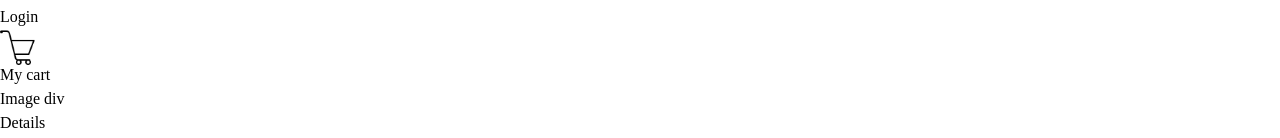
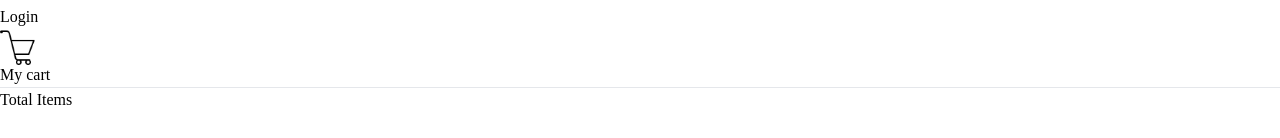
Before and after one commit to Avinashyennam/E-Cart, a React (Vite) app in the folder client/: page /cart in a window 1280 px wide. Shown: the part 630-768 px from the top of the page. Built offline with nearby package versions, Linux system fonts and the light colour scheme.

Commit message:
Implemented Cart but without authentication

```diff
--- a/client/src/components/assets/all_products.js
+++ b/client/src/components/assets/all_products.js
@@ -37,7 +37,7 @@ import p36_img from "./product_36.png";
 
 let all_product = [
   {
-    id: 1,
+    id: 0,
     name: "Striped Flutter Sleeve Overlap Collar Peplum Hem Blouse",
     category: "women",
     image: p1_img,
@@ -45,7 +45,7 @@ let all_product = [
     old_price: 80.5,
   },
   {
-    id: 2,
+    id: 1,
     name: "Striped Flutter Sleeve Overlap Collar Peplum Hem Blouse",
     category: "women",
     image: p2_img,
@@ -53,7 +53,7 @@ let all_product = [
     old_price: 120.5,
   },
   {
-    id: 3,
+    id: 2,
     name: "Striped Flutter Sleeve Overlap Collar Peplum Hem Blouse",
     category: "women",
     image: p3_img,
@@ -61,7 +61,7 @@ let all_product = [
     old_price: 100.5,
   },
   {
-    id: 4,
+    id: 3,
     name: "Striped Flutter Sleeve Overlap Collar Peplum Hem Blouse",
     category: "women",
     image: p4_img,
@@ -69,7 +69,7 @@ let all_product = [
     old_price: 150.0,
   },
   {
-    id: 5,
+    id: 4,
     name: "Striped Flutter Sleeve Overlap Collar Peplum Hem Blouse",
     category: "women",
     image: p5_img,
@@ -77,7 +77,7 @@ let all_product = [
     old_price: 120.5,
   },
   {
-    id: 6,
+    id: 5,
     name: "Striped Flutter Sleeve Overlap Collar Peplum Hem Blouse",
     category: "women",
     image: p6_img,
@@ -85,7 +85,7 @@ let all_product = [
     old_price: 120.5,
   },
   {
-    id: 7,
+    id: 6,
     name: "Striped Flutter Sleeve Overlap Collar Peplum Hem Blouse",
     category: "women",
     image: p7_img,
@@ -93,7 +93,7 @@ let all_product = [
     old_price: 120.5,
   },
   {
-    id: 8,
+    id: 7,
     name: "Striped Flutter Sleeve Overlap Collar Peplum Hem Blouse",
     category: "women",
     image: p8_img,
@@ -101,7 +101,7 @@ let all_product = [
     old_price: 120.5,
   },
   {
-    id: 9,
+    id: 8,
     name: "Striped Flutter Sleeve Overlap Collar Peplum Hem Blouse",
     category: "women",
     image: p9_img,
@@ -109,7 +109,7 @@ let all_product = [
     old_price: 120.5,
   },
   {
-    id: 10,
+    id: 9,
     name: "Striped Flutter Sleeve Overlap Collar Peplum Hem Blouse",
     category: "women",
     image: p10_img,
@@ -117,7 +117,7 @@ let all_product = [
     old_price: 120.5,
   },
   {
-    id: 11,
+    id: 10,
     name: "Striped Flutter Sleeve Overlap Collar Peplum Hem Blouse",
     category: "women",
     image: p11_img,
@@ -125,7 +125,7 @@ let all_product = [
     old_price: 120.5,
   },
   {
-    id: 12,
+    id: 11,
     name: "Striped Flutter Sleeve Overlap Collar Peplum Hem Blouse",
     category: "women",
     image: p12_img,
@@ -133,7 +133,7 @@ let all_product = [
     old_price: 120.5,
   },
   {
-    id: 13,
+    id: 12,
     name: "Men Green Solid Zippered Full-Zip Slim Fit Bomber Jacket",
     category: "men",
     image: p13_img,
@@ -141,7 +141,7 @@ let all_product = [
     old_price: 120.5,
   },
   {
-    id: 14,
+    id: 13,
     name: "Men Green Solid Zippered Full-Zip Slim Fit Bomber Jacket",
     category: "men",
     image: p14_img,
@@ -149,7 +149,7 @@ let all_product = [
     old_price: 120.5,
   },
   {
-    id: 15,
+    id: 14,
     name: "Men Green Solid Zippered Full-Zip Slim Fit Bomber Jacket",
     category: "men",
     image: p15_img,
@@ -157,7 +157,7 @@ let all_product = [
     old_price: 120.5,
   },
   {
-    id: 16,
+    id: 15,
     name: "Men Green Solid Zippered Full-Zip Slim Fit Bomber Jacket",
     category: "men",
     image: p16_img,
@@ -165,7 +165,7 @@ let all_product = [
     old_price: 120.5,
   },
   {
-    id: 17,
+    id: 16,
     name: "Men Green Solid Zippered Full-Zip Slim Fit Bomber Jacket",
     category: "men",
     image: p17_img,
@@ -173,7 +173,7 @@ let all_product = [
     old_price: 120.5,
   },
   {
-    id: 18,
+    id: 17,
     name: "Men Green Solid Zippered Full-Zip Slim Fit Bomber Jacket",
     category: "men",
     image: p18_img,
@@ -181,7 +181,7 @@ let all_product = [
     old_price: 120.5,
   },
   {
-    id: 19,
+    id: 18,
     name: "Men Green Solid Zippered Full-Zip Slim Fit Bomber Jacket",
     category: "men",
     image: p19_img,
@@ -189,7 +189,7 @@ let all_product = [
     old_price: 120.5,
   },
   {
-    id: 20,
+    id: 19,
     name: "Men Green Solid Zippered Full-Zip Slim Fit Bomber Jacket",
     category: "men",
     image: p20_img,
@@ -197,7 +197,7 @@ let all_product = [
     old_price: 120.5,
   },
   {
-    id: 21,
+    id: 20,
     name: "Men Green Solid Zippered Full-Zip Slim Fit Bomber Jacket",
     category: "men",
     image: p21_img,
@@ -205,7 +205,7 @@ let all_product = [
     old_price: 120.5,
   },
   {
-    id: 22,
+    id: 21,
     name: "Men Green Solid Zippered Full-Zip Slim Fit Bomber Jacket",
     category: "men",
     image: p22_img,
@@ -213,7 +213,7 @@ let all_product = [
     old_price: 120.5,
   },
   {
-    id: 23,
+    id: 22,
     name: "Men Green Solid Zippered Full-Zip Slim Fit Bomber Jacket",
     category: "men",
     image: p23_img,
@@ -221,7 +221,7 @@ let all_product = [
     old_price: 120.5,
   },
   {
-    id: 24,
+    id: 23,
     name: "Men Green Solid Zippered Full-Zip Slim Fit Bomber Jacket",
     category: "men",
     image: p24_img,
@@ -229,7 +229,7 @@ let all_product = [
     old_price: 120.5,
   },
   {
-    id: 25,
+    id: 24,
     name: "Boys Orange Colourblocked Hooded Sweatshirt",
     category: "kid",
     image: p25_img,
@@ -237,7 +237,7 @@ let all_product = [
     old_price: 120.5,
   },
   {
-    id: 26,
+    id: 25,
     name: "Boys Orange Colourblocked Hooded Sweatshirt",
     category: "kid",
     image: p26_img,
@@ -245,7 +245,7 @@ let all_product = [
     old_price: 120.5,
   },
   {
-    id: 27,
+    id: 26,
     name: "Boys Orange Colourblocked Hooded Sweatshirt",
     category: "kid",
     image: p27_img,
@@ -253,7 +253,7 @@ let all_product = [
     old_price: 120.5,
   },
   {
-    id: 28,
+    id: 27,
     name: "Boys Orange Colourblocked Hooded Sweatshirt",
     category: "kid",
     image: p28_img,
@@ -261,7 +261,7 @@ let all_product = [
     old_price: 120.5,
   },
   {
-    id: 29,
+    id: 28,
     name: "Boys Orange Colourblocked Hooded Sweatshirt",
     category: "kid",
     image: p29_img,
@@ -269,7 +269,7 @@ let all_product = [
     old_price: 120.5,
   },
   {
-    id: 30,
+    id: 29,
     name: "Boys Orange Colourblocked Hooded Sweatshirt",
     category: "kid",
     image: p30_img,
@@ -277,7 +277,7 @@ let all_product = [
     old_price: 120.5,
   },
   {
-    id: 31,
+    id: 30,
     name: "Boys Orange Colourblocked Hooded Sweatshirt",
     category: "kid",
     image: p31_img,
@@ -285,7 +285,7 @@ let all_product = [
     old_price: 120.5,
   },
   {
-    id: 32,
+    id: 31,
     name: "Boys Orange Colourblocked Hooded Sweatshirt",
     category: "kid",
     image: p32_img,
@@ -293,7 +293,7 @@ let all_product = [
     old_price: 120.5,
   },
   {
-    id: 33,
+    id: 32,
     name: "Boys Orange Colourblocked Hooded Sweatshirt",
     category: "kid",
     image: p33_img,
@@ -301,7 +301,7 @@ let all_product = [
     old_price: 120.5,
   },
   {
-    id: 34,
+    id: 33,
     name: "Boys Orange Colourblocked Hooded Sweatshirt",
     category: "kid",
     image: p34_img,
@@ -309,7 +309,7 @@ let all_product = [
     old_price: 120.5,
   },
   {
-    id: 35,
+    id: 34,
     name: "Boys Orange Colourblocked Hooded Sweatshirt",
     category: "kid",
     image: p35_img,
@@ -317,7 +317,7 @@ let all_product = [
     old_price: 120.5,
   },
   {
-    id: 36,
+    id: 35,
     name: "Boys Orange Colourblocked Hooded Sweatshirt",
     category: "kid",
     image: p36_img,
--- a/client/src/pages/Cart.jsx
+++ b/client/src/pages/Cart.jsx
@@ -1,15 +1,50 @@
-import React from "react";
+import React, { useState, useContext } from "react";
+import { ShopContext } from "../context/ShopContext";
 
-const Cart = ()=>{
-    return(
+const Cart = () => {
+    const { cartItems, all_products, removeFromCart } = useContext(ShopContext);
+    return (
         <>
             <div className="flex gap-8 p-8 bg-slate-100">
-                <div className="border-2 border-black w-3/5">
-                    <h1>My cart</h1>
-                    <div>
-                        <div>Image div</div>
-                        <div>Details</div>
-                    </div>
+                <div className=" border-black w-3/5 bg-white">
+                    <h1 className="text-xl mx-10 my-2">My cart</h1>
+                    <hr />
+                    {
+                        all_products.map((item) => {
+                            if (cartItems[item.id] > 0) {
+                                return (
+                                    <div key={item.id} className="flex gap-10 p-4 border-t border-slate-300">
+                                        <div className="flex flex-col items-center gap-3">
+                                            <div className="image">
+                                                <img src={item.image} alt="not found" width={100} height={100} />
+                                            </div>
+                                            <div className="quantity flex gap-2">
+                                                <button className="border border-black rounded-[50%] w-[30px] h-[30px] flex items-center justify-center text-2xl">-</button>
+                                                <h2 className="w-10 border border-black flex items-center justify-center">4</h2>
+                                                <button className="border border-black rounded-[50%] w-[30px] h-[30px] flex items-center justify-center text-2xl">+</button>
+                                            </div>
+                                        </div>
+                                        <div className="flex flex-col gap-4">
+                                            <div className="text-xl font-semibold">{item.name}</div>
+                                            <div className="flex gap-4 items-center">
+                                                <h1 className="text-3xl font-semibold">${item.new_price}</h1>
+                                                <h2 className="text-lg text-decoration-line: line-through text-slate-500">${item.old_price}</h2>
+                                                <h2 className="text-lg text-green-500">77% off</h2>
+                                            </div>
+                                            <div className="flex gap-3">
+                                                <button className="bg-[#02be47] px-6 py-1 text-xl rounded">Buy</button>
+                                                <button className="bg-[#fe3f3b] px-3 py-1 text-xl rounded" onClick={()=>removeFromCart(item.id)}>Remove</button>
+                                            </div>
+                                        </div>
+                                        <div>
+                                            <h2>Free delivery in 3-4 days</h2>
+                                        </div>
+                                    </div>
+                                )
+                            }
+
+                        })
+                    }
                 </div>
                 <div className="border-2 border-red-600 w-2/5">
                     <h1>Total Items</h1>
--- a/client/src/pages/ShopCategory.jsx
+++ b/client/src/pages/ShopCategory.jsx
@@ -7,7 +7,7 @@ const ShopCategory = (props) => {
 
     const { all_products } = useContext(ShopContext)
     // const {all_items} = all_products.filter()
-    console.log(all_products);
+    // console.log(all_products);
 
     return (
         <>
```
